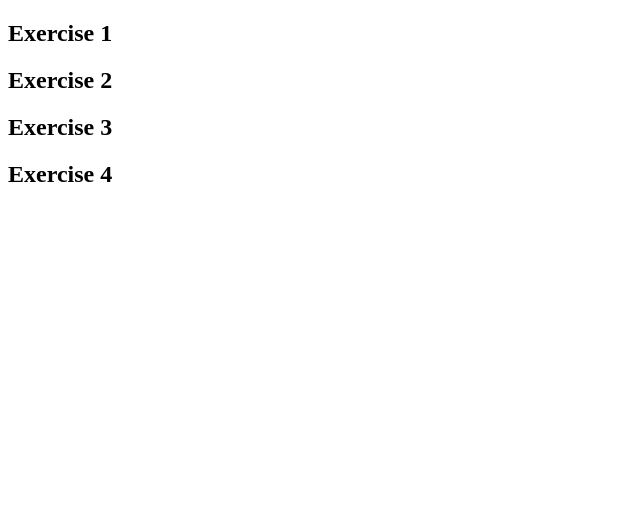
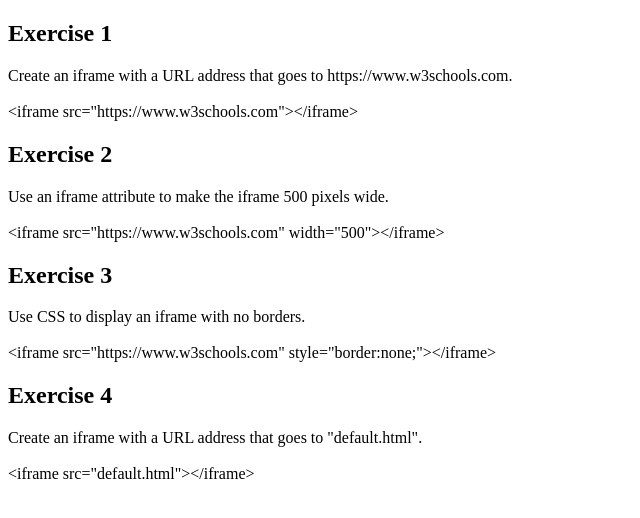
Before and after one commit to Molina0127/Aprendendo_HTML, a plain HTML site: page Exercises/HTML Iframes.html in a window 1280 px wide. Shown: the whole page, without its empty margins (0-640 px from the left). Drawn offline with Linux system fonts and the light colour scheme.

Commit message:
Concluding HTML Iframes

```diff
--- a/Exercises/HTML Iframes.html
+++ b/Exercises/HTML Iframes.html
@@ -10,10 +10,35 @@
 <body>
     <h2>Exercise 1</h2>
 
+    <span>
+    Create an iframe with a URL address that goes to https://www.w3schools.com.<br>
+    </span>
+    <br>
+    &lt;iframe src="https://www.w3schools.com"&gt;&lt;/iframe&gt;
+
     <h2>Exercise 2</h2>
+
+    <span>
+    Use an iframe attribute to make the iframe 500 pixels wide.<br>
+    </span>
+    <br>
+    &lt;iframe src="https://www.w3schools.com" width="500"&gt;&lt;/iframe&gt;
 
     <h2>Exercise 3</h2>
 
+    <span>
+    Use CSS to display an iframe with no borders.<br>
+    </span>
+    <br>
+    &lt;iframe src="https://www.w3schools.com" style="border:none;"&gt;&lt;/iframe&gt;
+
+
     <h2>Exercise 4</h2>
+
+    <span>
+    Create an iframe with a URL address that goes to "default.html".<br>
+    </span>
+    <br>
+    &lt;iframe src="default.html"&gt;&lt;/iframe&gt;
 </body>
 </html>
```
